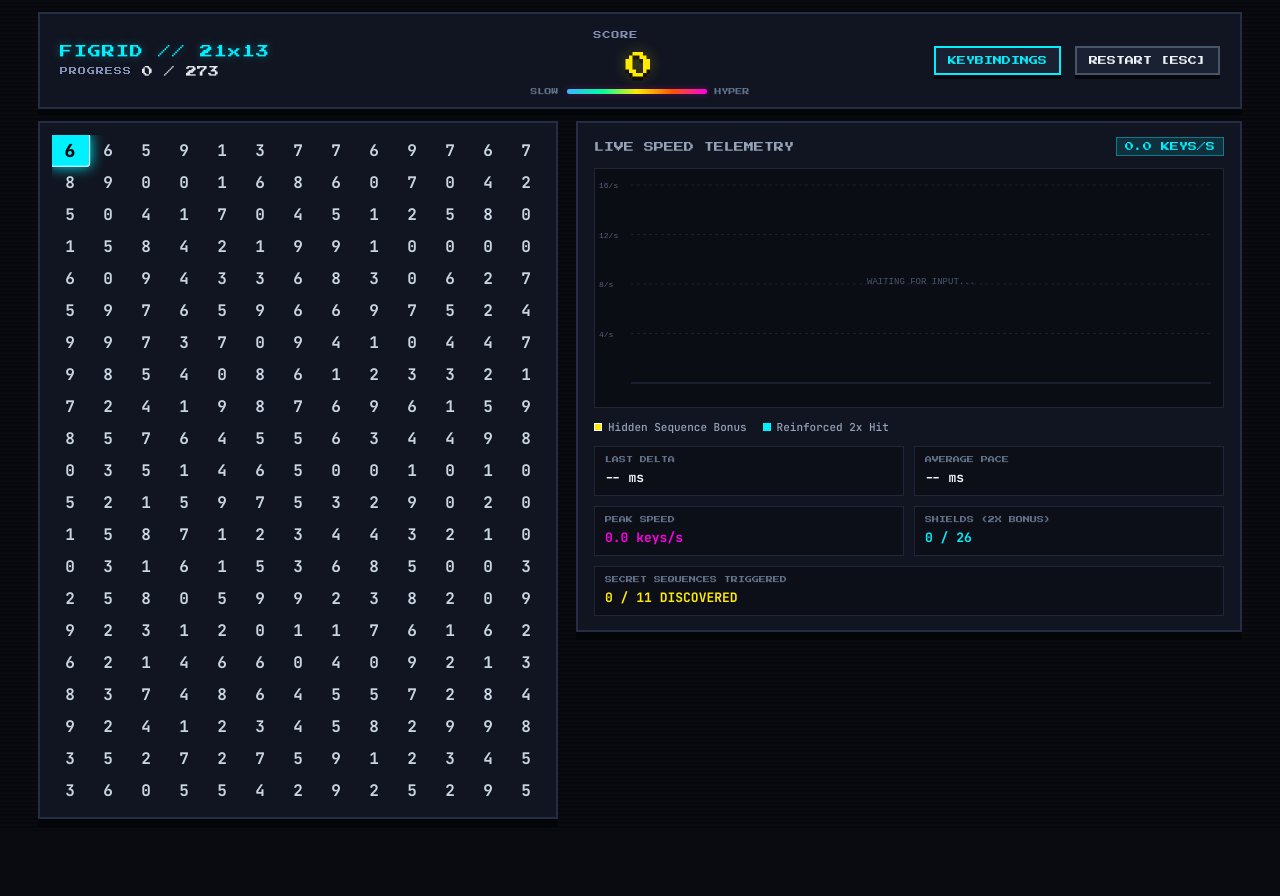
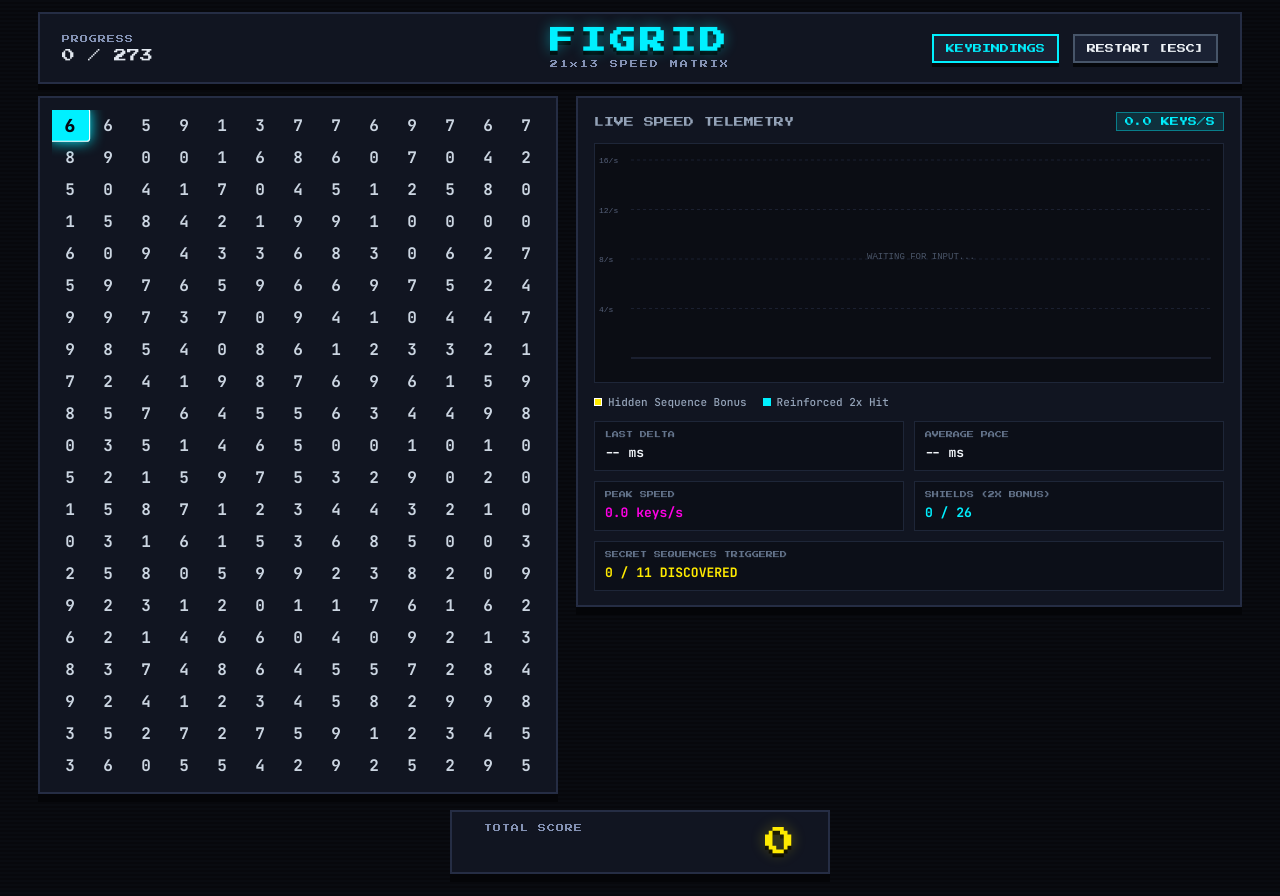
Before and after one commit to kdabrowski-dev/Figrid, a React (Vite) app: page / in a window 1280 px wide. Before the commit the page ends 831 px from the top, so only its background shows below. Built offline with nearby package versions, Linux system fonts and the light colour scheme.

Commit message:
feat: move score counter to bottom centered box, enlarge top game title, and remove gradient legend

```diff
--- a/src/App.tsx
+++ b/src/App.tsx
@@ -517,10 +517,9 @@ export const App: React.FC = () => {
 
   return (
     <div className="app-shell">
-      {/* TOP HUD WITH CENTERED SCORE COUNTER */}
+      {/* TOP HUD: PROGRESS ON LEFT, BIG GAME TITLE IN CENTER, ACTIONS ON RIGHT */}
       <header className="top-hud">
         <div className="hud-side hud-left">
-          <div className="brand-title">FIGRID // 21x13</div>
           <div className="progress-box">
             <span className="hud-label">PROGRESS</span>
             <span ref={progressNodeRef} className="hud-progress-val">
@@ -529,27 +528,9 @@ export const App: React.FC = () => {
           </div>
         </div>
 
-        {/* CENTERED SCORE COUNTER + DYNAMIC SPECTRUM FLOATING DELTAS */}
-        <div className="hud-center-score">
-          <div className="score-change-row">
-            <span className="hud-label">SCORE</span>
-            <span ref={lastDeltaBadgeRef} className="last-delta-pill">
-              +0
-            </span>
-          </div>
-
-          <div className="score-main-wrap">
-            <span ref={scoreNodeRef} className="score-big-digits">
-              0
-            </span>
-            <div ref={deltaPopupRootRef} className="delta-popup-layer" />
-          </div>
-
-          <div className="spectrum-bar-wrap" title="Speed-scaled point color spectrum">
-            <span className="spectrum-caption">SLOW</span>
-            <div className="spectrum-gradient-bar" />
-            <span className="spectrum-caption">HYPER</span>
-          </div>
+        <div className="hud-center-brand">
+          <h1 className="brand-title-big">FIGRID</h1>
+          <span className="brand-subtitle">21x13 SPEED MATRIX</span>
         </div>
 
         <div className="hud-side hud-right">
@@ -595,7 +576,7 @@ export const App: React.FC = () => {
         ))}
       </div>
 
-      {/* MAIN WORKSPACE: 21×13 BOARD ON THE LEFT + LIVE SPEED CHART ON THE RIGHT */}
+      {/* MAIN WORKSPACE: 21x13 BOARD ON THE LEFT + LIVE SPEED CHART ON THE RIGHT */}
       <main className="main-workspace">
         <section ref={boardWrapperRef} className="board-section">
           <div className="board-grid-21x13">
@@ -658,6 +639,24 @@ export const App: React.FC = () => {
         />
       </main>
 
+      {/* BOTTOM HORIZONTAL SCORE PANEL (CENTERED BOX, NOT FULL WIDTH) */}
+      <footer className="bottom-score-bar">
+        <div className="bottom-score-box">
+          <div ref={deltaPopupRootRef} className="delta-popup-layer" />
+          <div className="bottom-score-top-row">
+            <span className="hud-label">TOTAL SCORE</span>
+            <span ref={lastDeltaBadgeRef} className="last-delta-pill">
+              +0
+            </span>
+          </div>
+          <div className="bottom-score-digits-row">
+            <span ref={scoreNodeRef} className="score-big-digits">
+              0
+            </span>
+          </div>
+        </div>
+      </footer>
+
       {/* KEYBINDINGS CONFIGURATION MODAL */}
       <KeyBindingsModal
         isOpen={isBindingsOpen}
--- a/src/styles.css
+++ b/src/styles.css
@@ -43,7 +43,7 @@ body {
 }
 
 /* ============================================================================
-   TOP HUD (WITH CENTERED SCORE COUNTER)
+   TOP HUD (WITH LARGE GAME TITLE IN THE CENTER)
    ============================================================================ */
 .top-hud {
   display: grid;
@@ -53,7 +53,7 @@ body {
   background: var(--panel-bg);
   border: 2px solid var(--panel-border);
   box-shadow: 0 6px 0 #040508;
-  padding: 12px 20px;
+  padding: 14px 22px;
   position: relative;
 }
 
@@ -65,9 +65,6 @@ body {
 
 .hud-left {
   justify-content: flex-start;
-  flex-direction: column;
-  align-items: flex-start;
-  gap: 8px;
 }
 
 .hud-right {
@@ -75,17 +72,32 @@ body {
   flex-wrap: wrap;
 }
 
-.brand-title {
-  font-size: 13px;
+.hud-center-brand {
+  display: flex;
+  flex-direction: column;
+  align-items: center;
+  justify-content: center;
+  gap: 6px;
+  text-align: center;
+}
+
+.brand-title-big {
+  font-size: 26px;
   color: var(--accent-cyan);
-  text-shadow: 0 0 8px rgba(0, 240, 255, 0.35);
-  letter-spacing: 1px;
+  text-shadow: 0 0 14px rgba(0, 240, 255, 0.45), 0 4px 0 #000;
+  letter-spacing: 4px;
+}
+
+.brand-subtitle {
+  font-size: 8px;
+  color: #8492b4;
+  letter-spacing: 2px;
 }
 
 .progress-box {
   display: flex;
-  align-items: center;
-  gap: 10px;
+  flex-direction: column;
+  gap: 6px;
 }
 
 .hud-label {
@@ -95,35 +107,57 @@ body {
 }
 
 .hud-progress-val {
-  font-size: 11px;
+  font-size: 13px;
   color: #e2e8f0;
 }
 
-/* Centered Score Block */
-.hud-center-score {
+/* ============================================================================
+   BOTTOM HORIZONTAL SCORE PANEL (CENTERED BOX, NOT FULL WIDTH)
+   ============================================================================ */
+.bottom-score-bar {
+  width: 100%;
+  display: flex;
+  justify-content: center;
+  align-items: center;
+  padding: 4px 0 10px;
+}
+
+.bottom-score-box {
+  position: relative;
+  min-width: 380px;
+  max-width: 520px;
+  background: var(--panel-bg);
+  border: 2px solid var(--panel-border);
+  box-shadow: 0 8px 0 #040508;
+  padding: 12px 32px;
+  display: flex;
+  align-items: center;
+  justify-content: space-between;
+  gap: 28px;
+}
+
+.bottom-score-top-row {
   display: flex;
   flex-direction: column;
-  align-items: center;
-  justify-content: center;
-  min-width: 320px;
-  position: relative;
+  align-items: flex-start;
+  gap: 8px;
 }
 
-.score-change-row {
+.bottom-score-digits-row {
   display: flex;
   align-items: center;
-  gap: 10px;
-  margin-bottom: 4px;
+  justify-content: flex-end;
 }
 
 .last-delta-pill {
   font-size: 10px;
-  padding: 3px 8px;
+  padding: 4px 8px;
   border: 1.5px solid var(--accent-cyan);
   background: rgba(10, 14, 24, 0.85);
   border-radius: 3px;
   opacity: 0;
   transform: translateY(2px);
+  white-space: nowrap;
   transition:
     opacity 0.38s cubic-bezier(0.22, 1, 0.36, 1),
     transform 0.38s cubic-bezier(0.22, 1, 0.36, 1),
@@ -141,32 +175,25 @@ body {
   transform: translateY(-4px);
 }
 
-.score-main-wrap {
-  position: relative;
-  display: flex;
-  align-items: center;
-  justify-content: center;
-  padding: 4px 16px;
-}
-
 .score-big-digits {
-  font-size: 28px;
+  font-size: 30px;
   color: var(--accent-yellow);
   text-shadow: 0 0 14px rgba(255, 234, 0, 0.35), 0 4px 0 #000;
   transition: color 0.15s ease;
   letter-spacing: 1px;
 }
 
-/* Floating +pts / -pts popups above centered score with smooth fade-out at the end */
+/* Floating +pts / -pts popups above the bottom centered score box with smooth fade-out */
 .delta-popup-layer {
   position: absolute;
-  top: -12px;
+  top: -18px;
   left: 50%;
-  width: 260px;
+  width: 300px;
   height: 55px;
   transform: translateX(-50%);
   pointer-events: none;
   overflow: visible;
+  z-index: 15;
 }
 
 .score-delta-popup {
@@ -197,34 +224,6 @@ body {
     opacity: 0;
     transform: translate(calc(-50% + var(--jitter-x, 0px)), -34px) scale(0.92);
   }
-}
-
-/* 5-stop speed spectrum bar under score */
-.spectrum-bar-wrap {
-  display: flex;
-  align-items: center;
-  gap: 8px;
-  margin-top: 4px;
-}
-
-.spectrum-caption {
-  font-size: 7px;
-  color: #64748b;
-}
-
-.spectrum-gradient-bar {
-  width: 140px;
-  height: 5px;
-  border-radius: 2px;
-  background: linear-gradient(
-    90deg,
-    #38b6ff 0%,
-    #00ff9d 25%,
-    #ffea00 50%,
-    #ff5500 75%,
-    #ff00e5 100%
-  );
-  box-shadow: 0 0 6px rgba(255, 0, 229, 0.3);
 }
 
 /* 8-bit Buttons */
```
